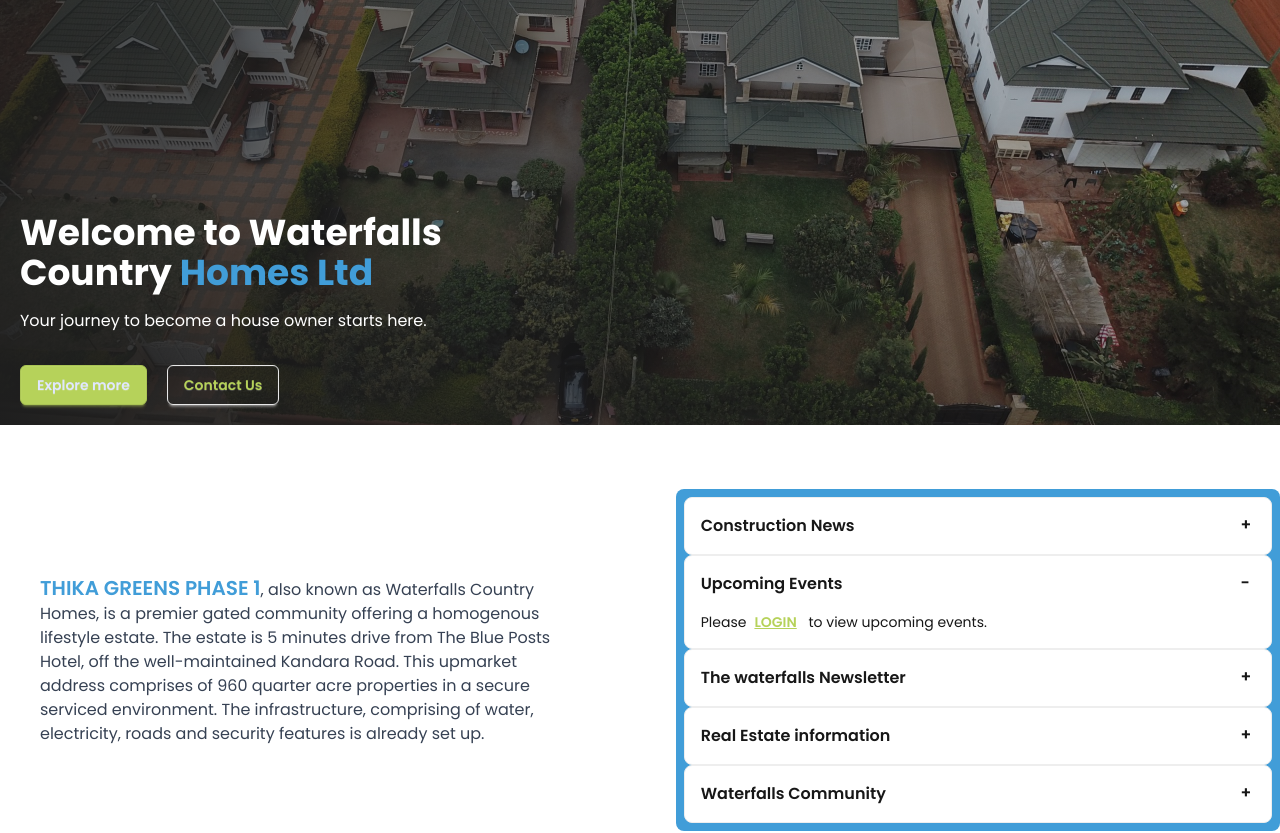
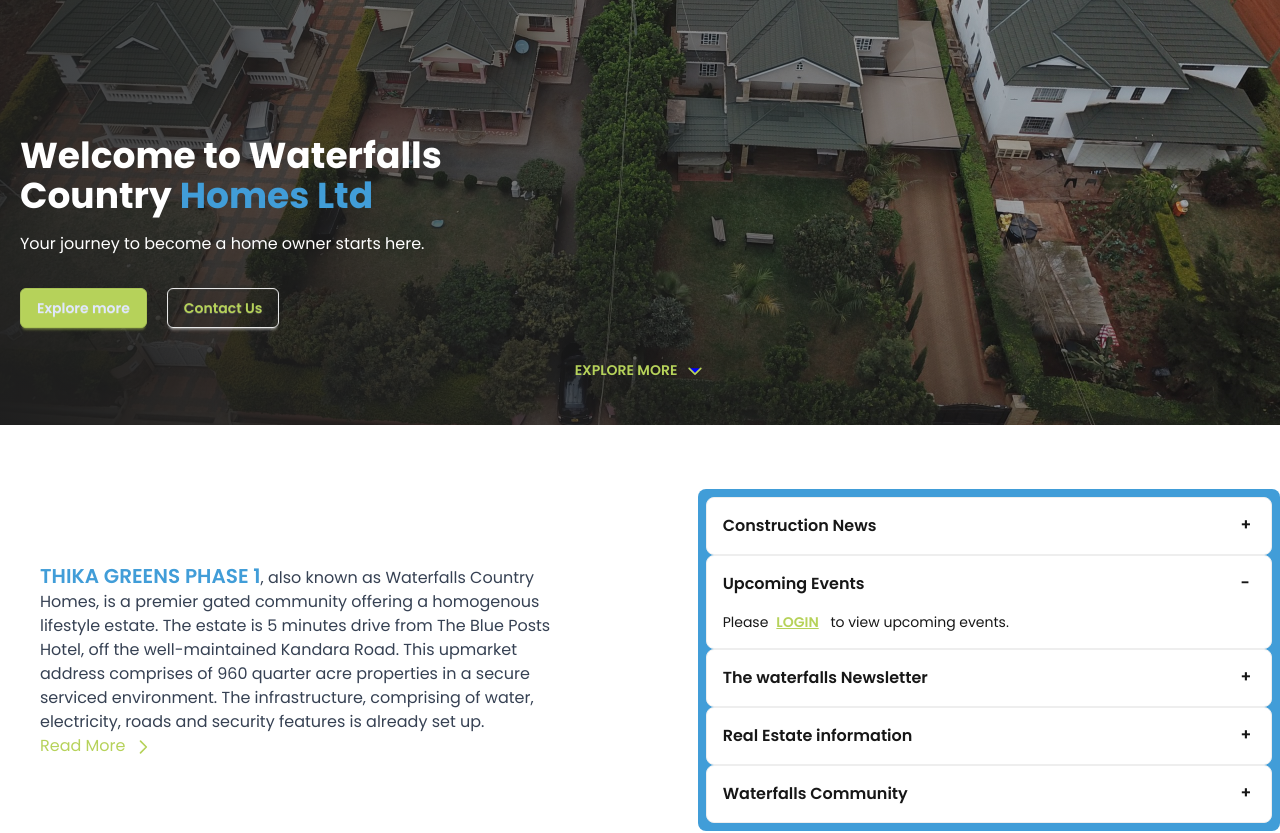
Before and after one commit to matthewkuria/waterfalls, a Next.js app: page / in a window 1280 px wide. Shown: the part 340-1173 px from the top of the page. Built offline with nearby package versions, Linux system fonts and the light colour scheme.

Commit message:
Added the explore more text and svg to  the hero section

```diff
--- a/app/components/AccordionLinks.tsx
+++ b/app/components/AccordionLinks.tsx
@@ -4,10 +4,16 @@
 const AccordionLinks = () => {
   return (
       <section className="flex flex-col items-center justify-center w-full  mx-auto my-8 md:flex-row md:gap-20 md:justify-between">
-          <div className="w-full text-left my-8">
-              <p className="p-4 md:p-10  text-gray-700">
+          <div className="w-full text-left my-8 p-4 md:p-10">
+              <p className="  text-gray-700">
                 <span className="uppercase text-xl font-semibold text-secondary">Thika Greens Phase 1</span>, also known as Waterfalls Country Homes, is a premier gated community offering a homogenous lifestyle estate. The estate is 5 minutes drive from The Blue Posts Hotel, off the well-maintained Kandara Road. This upmarket address comprises of 960 quarter acre properties in a secure serviced environment. The infrastructure, comprising of water, electricity, roads and security features is already set up.
               </p>
+              <Link href="/about-us" className='text-primary hover:font-semibold'>Read More
+          <span className="">
+            <svg xmlns="http://www.w3.org/2000/svg" className="h-5 w-5 inline-block ml-2" fill="none" viewBox="0 0 24 24" stroke="currentColor">
+              <path strokeLinecap="round" strokeLinejoin="round" strokeWidth="2" d="M9 5l7 7-7 7" />
+            </svg>
+                </span></Link>
           </div>
           <div className="w-full mx-auto md:my-8 bg-secondary p-2  rounded-lg">
               <div className="collapse collapse-plus bg-base-100 border border-base-300">
--- a/app/components/HeroSection.tsx
+++ b/app/components/HeroSection.tsx
@@ -5,8 +5,10 @@
   return (
     <div className="hero flex flex-col w-full h-[85vh]  items-start justify-center md:justify-end">
       <div className="text-background  bg-opacity-50 p-8 md:p-0  w-full md:w-1/2 lg:w-1/3 md:m-5 mt-28 md:mt-0">
-        <h1 className="text-4xl font-bold mb-4">Welcome to <span className="">Waterfalls Country</span><span className="text-secondary px-2">Homes Ltd</span></h1>
-        <p className="mb-8">Your journey to become a house owner starts here.</p>
+        <div className="">
+          <h1 className="text-4xl font-bold mb-4">Welcome to <span className="">Waterfalls Country</span><span className="text-secondary px-2">Homes Ltd</span></h1>
+          <p className="mb-8">Your journey to become a home owner starts here.</p>
+       </div>
         <div className="flex gap-5">
           <Link href="/about-us"><button className="btn btn-primary rounded-md">Explore more</button></Link>
           <Link href="/contact-us">
@@ -14,6 +16,16 @@
           </Link>
         </div>
       </div>
+      <div className="w-full flex justify-center items-center my-10 md:mt-0">
+        <p className="text-primary text-sm font-semibold uppercase mt-4 animate-bounce">
+          Explore more
+          <span className="">
+            <svg xmlns="http://www.w3.org/2000/svg" transform='rotate(90)' className="h-5 w-5 inline-block ml-2" fill="blue" viewBox="0 0 24 24" stroke="currentColor">
+              <path strokeLinecap="round" strokeLinejoin="round" strokeWidth="2" d="M9 5l7 7-7 7" />
+            </svg>
+          </span>
+        </p>
+      </div>
 
       </div>
   )
```
